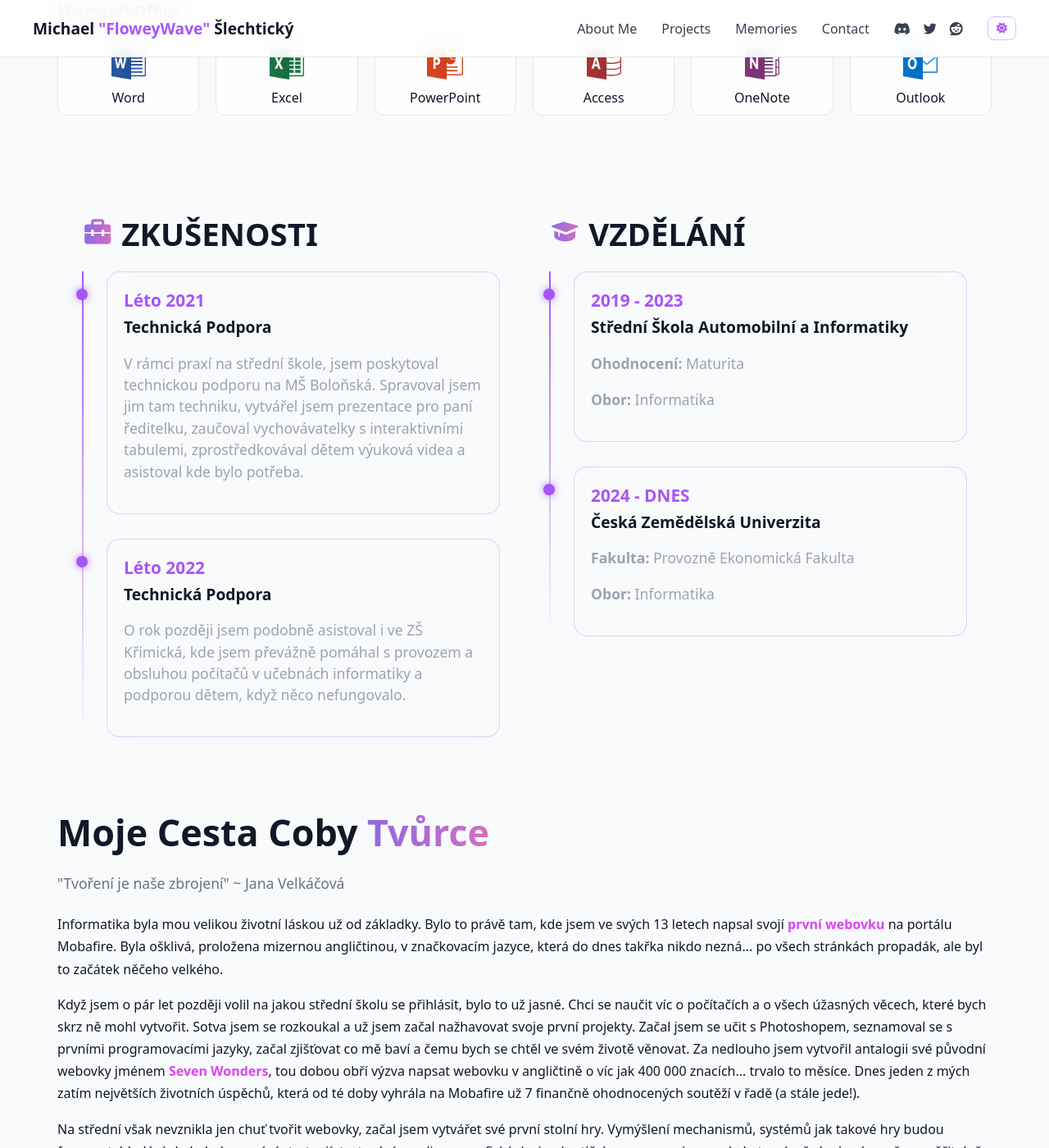
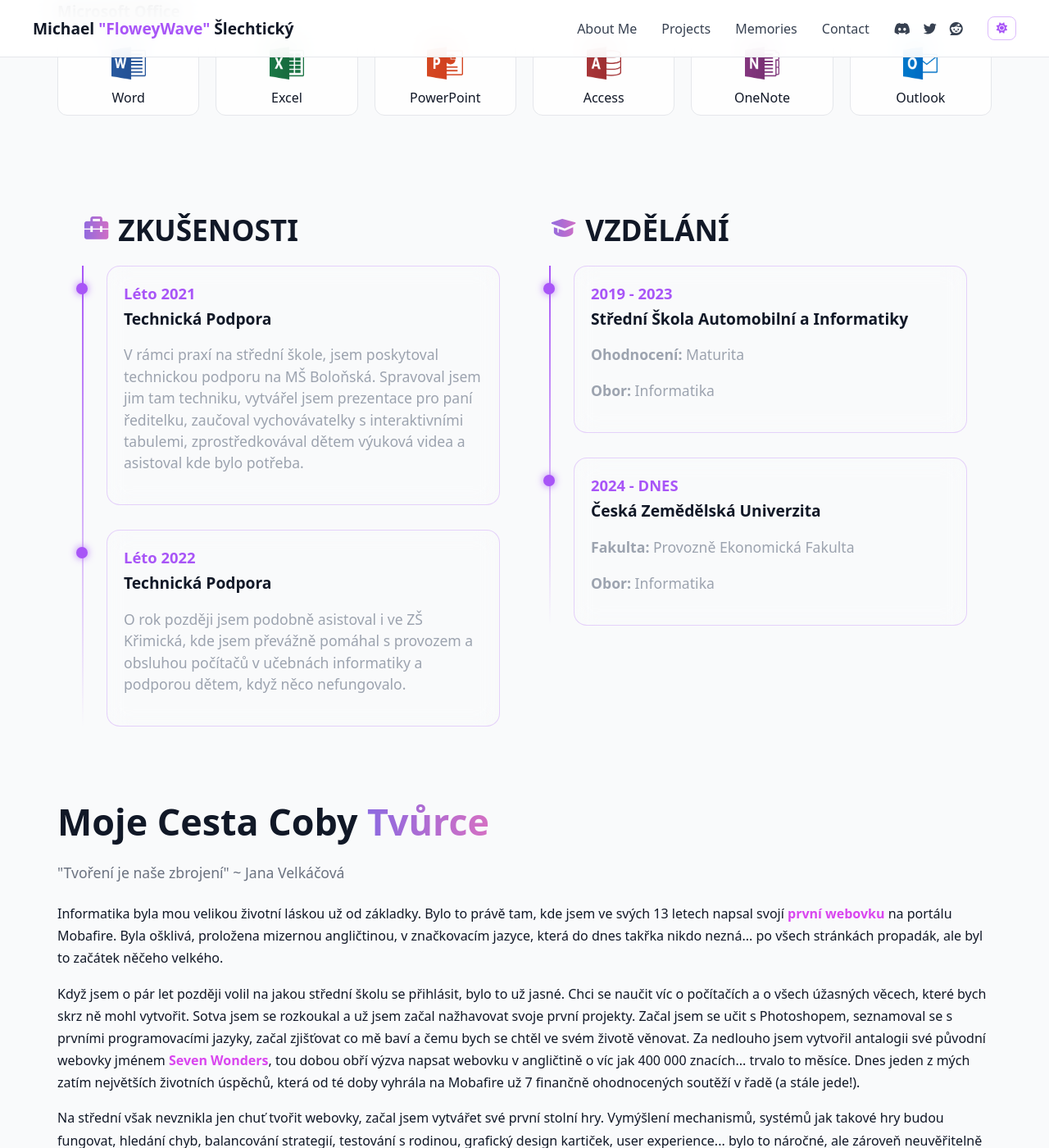
Before and after one commit to FloweyWave2/floweywave2.github.io, a Jekyll site: the page built from creator.html, in a window 1280 px wide and 1400 px high, scrolled down 1254 px. Shown: the whole window at 82% size. Built offline with Jekyll 4.4.1, drawn with Linux system fonts in a browser that asks for light colours.

Commit message:
Update style.scss

```diff
--- a/assets/css/style.scss
+++ b/assets/css/style.scss
@@ -1012,8 +1012,8 @@
 }
 
 .timeline-title {
-    font-size: 2.4rem;
-    font-weight: 700;
+    font-size: 2.2rem;
+    font-weight: 800;
     margin-bottom: 20px;
 }
 
@@ -1088,8 +1088,8 @@
 }
 
 .date {
-    font-size: 1.3rem;
-    font-weight: 600;
+    font-size: 1.15rem;
+    font-weight: 700;
     color: #a855f7;
 }
 
```
